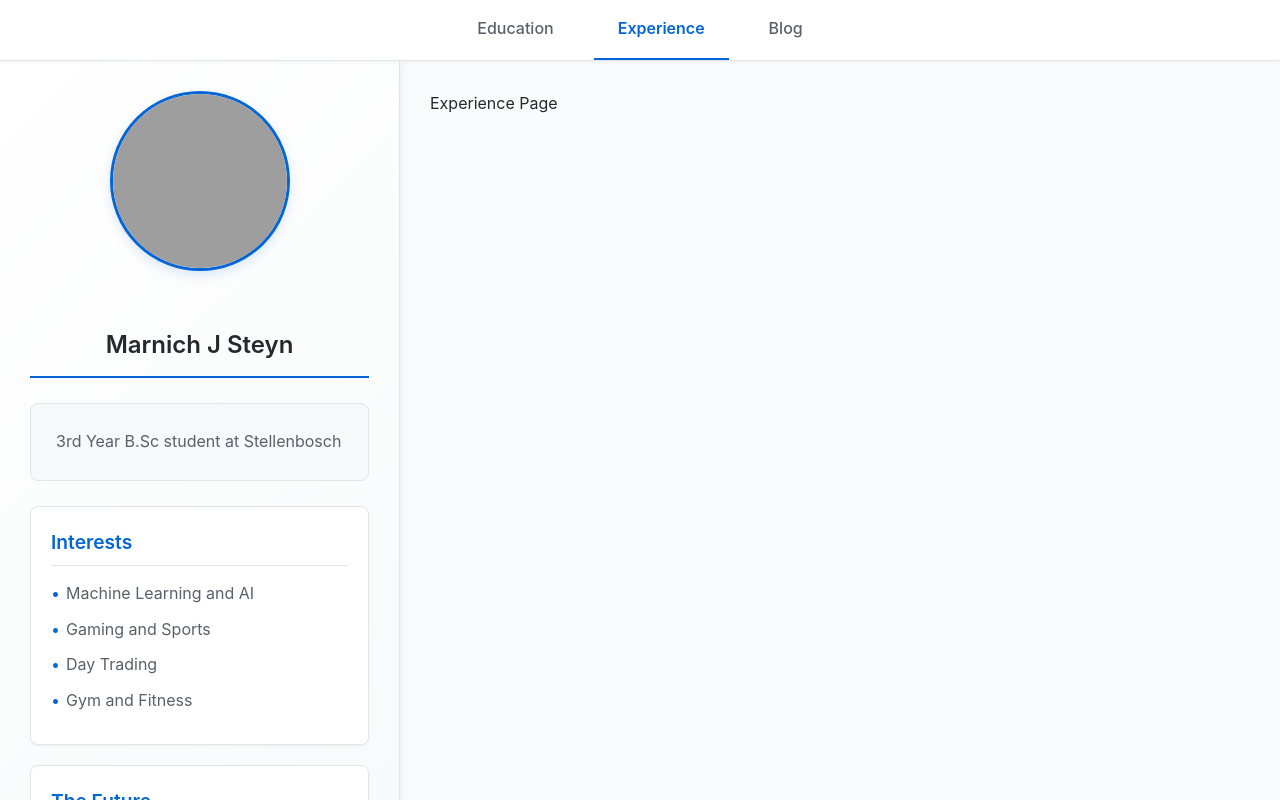
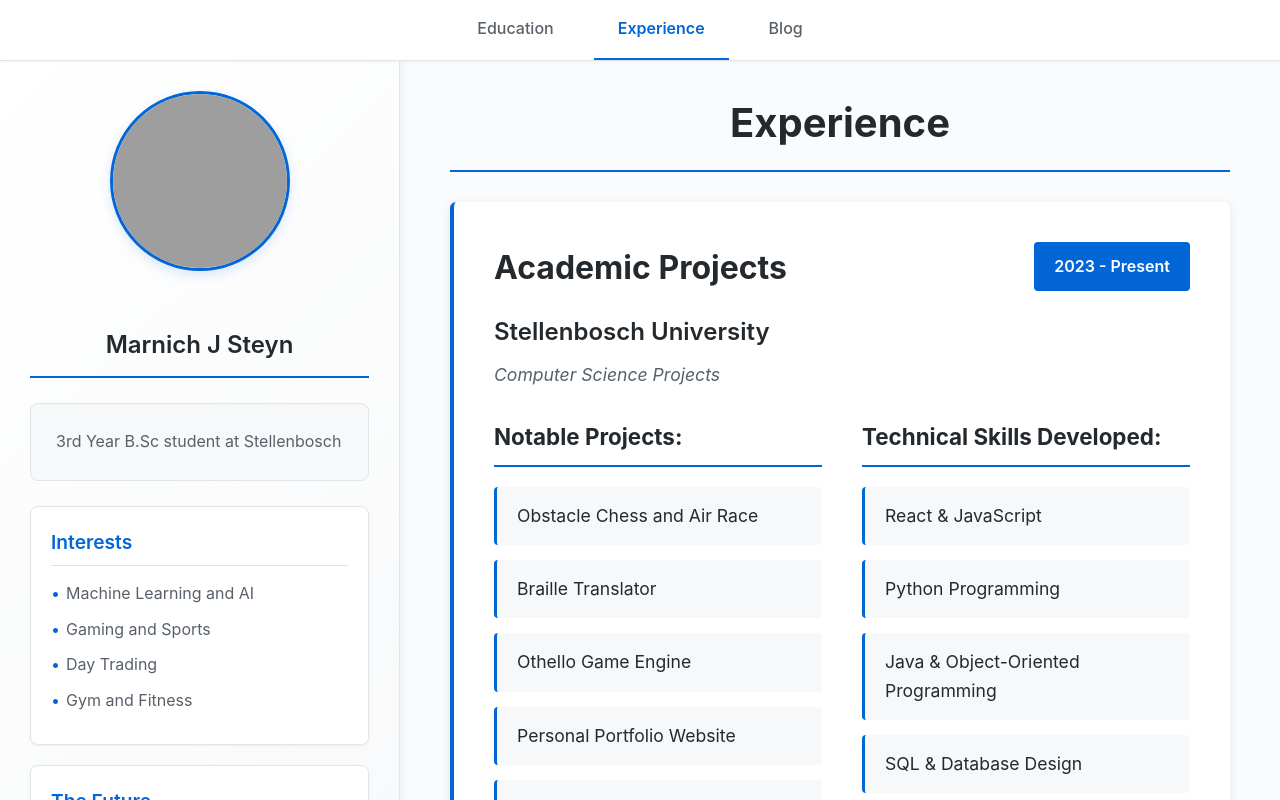
Before and after one commit to MarnichSteyn/PersonalWebsite, a React (Vite) app: page /experience in a window 1280 px wide. Shown: the top 800 px of the page. Built offline with nearby package versions, Linux system fonts and the light colour scheme; grey boxes are pictures that could not be loaded.

Commit message:
Experience page completed

```diff
--- a/src/App.jsx
+++ b/src/App.jsx
@@ -3,6 +3,7 @@ import { BrowserRouter, Routes, Route, Navigate } from 'react-router-dom';
 import './App.css';
 import Layout from './components/Layout';
 import Education from './pages/Education';
+import Experience from './pages/Experience';
 
 function App() {
   return (
@@ -12,7 +13,7 @@ function App() {
           <Routes>
             <Route path="/" element={<Navigate to="/education" replace />} />
             <Route path="/education" element={<Education />} />
-            <Route path="/experience" element={<div>Experience Page</div>} />
+            <Route path="/experience" element={<Experience />} />
             <Route path="/blog" element={<div>Blog Page</div>} />
           </Routes>
         </Layout>
--- a/src/pages/Experience.jsx
+++ b/src/pages/Experience.jsx
@@ -0,0 +1,111 @@
+import React from 'react';
+import '../styles/Experience.css';
+
+function Experience() {
+    return (
+        <div className="experience-page">
+            <h1>Experience</h1>
+
+            <div className="experience-container">
+                <div className="experience-item">
+                    <div className="experience-header">
+                        <h2>Academic Projects</h2>
+                        <span className="experience-year">2023 - Present</span>
+                    </div>
+                    <h3 className="organization">Stellenbosch University</h3>
+                    <p className="location">Computer Science Projects</p>
+
+                    <div className="experience-details">
+                        <div className="projects-section">
+                            <h4>Notable Projects:</h4>
+                            <ul className="projects-list">
+                                <li>Obstacle Chess and Air Race</li>
+                                <li>Braille Translator</li>
+                                <li>Othello Game Engine</li>
+                                <li>Personal Portfolio Website</li>
+                                <li>Online Groupchat Application</li>
+                                <li>Fraud Detection Website</li>
+                            </ul>
+                        </div>
+
+                        <div className="skills-section">
+                            <h4>Technical Skills Developed:</h4>
+                            <ul className="skills-list">
+                                <li>React & JavaScript</li>
+                                <li>Python Programming</li>
+                                <li>Java & Object-Oriented Programming</li>
+                                <li>SQL & Database Design</li>
+                                <li>Git Version Control</li>
+                                <li>HTML/CSS</li>
+                            </ul>
+                        </div>
+                    </div>
+                </div>
+
+                <div className="experience-item">
+                    <div className="experience-header">
+                        <h2>Personal Development</h2>
+                        <span className="experience-year">2022 - Present</span>
+                    </div>
+                    <h3 className="organization">Self-Directed Learning</h3>
+                    <p className="location">Online & Personal Projects</p>
+
+                    <div className="experience-details">
+                        <div className="learning-section">
+                            <h4>Self-Learning Initiatives:</h4>
+                            <ul className="learning-list">
+                                <li>Built personal coding projects on GitHub</li>
+                                <li>Participated in coding challenges and hackathons</li>
+                                <li>Studied trading strategies and market analysis</li>
+                                <li>Developed fitness and nutrition programs</li>
+                            </ul>
+                        </div>
+
+                        <div className="certifications-section">
+                            <h4>Certifications & Achievements:</h4>
+                            <ul className="certifications-list">
+                                <li>Online JavaScript Fundamentals Course</li>
+                                <li>HTML/CSS Responsive Design Certificate</li>
+                                <li>Python Programming Bootcamp</li>
+                                <li>Git & GitHub Mastery Course</li>
+                            </ul>
+                        </div>
+                    </div>
+                </div>
+
+                <div className="experience-item">
+                    <div className="experience-header">
+                        <h2>Career Objectives</h2>
+                        <span className="experience-year">2025 - Future</span>
+                    </div>
+                    <h3 className="organization">Professional Goals</h3>
+                    <p className="location">Seeking Opportunities</p>
+
+                    <div className="experience-details">
+                        <div className="goals-section">
+                            <h4>Short-term Goals:</h4>
+                            <ul className="goals-list">
+                                <li>Secure software development internship for 2025</li>
+                                <li>Complete advanced courses in data science</li>
+                                <li>Build portfolio of full-stack web applications</li>
+                                <li>Contribute to open-source projects</li>
+                            </ul>
+                        </div>
+
+                        <div className="longterm-section">
+                            <h4>Long-term Vision:</h4>
+                            <ul className="longterm-list">
+                                <li>Full-stack data engineer role in international company</li>
+                                <li>Expertise in machine learning and AI applications</li>
+                                <li>Combination of trading knowledge with tech skills</li>
+                                <li>Leadership position in innovative tech solutions</li>
+                            </ul>
+                        </div>
+                    </div>
+                </div>
+            </div>
+        </div>
+    );
+}
+
+export default Experience;
--- /dev/null
+++ b/src/styles/Experience.css
@@ -0,0 +1,211 @@
+.experience-page {
+    max-width: 100%;
+    margin: 0 auto;
+    padding: 0 20px;
+}
+
+.experience-page h1 {
+    color: #24292E;
+    font-size: 2.5em;
+    margin-bottom: 30px;
+    border-bottom: 2px solid #0366D6;
+    padding-bottom: 15px;
+    text-align: center;
+}
+
+.experience-container {
+    display: flex;
+    flex-direction: column;
+    gap: 40px;
+}
+
+.experience-item {
+    background: #FFFFFF;
+    border-radius: 6px;
+    padding: 40px;
+    box-shadow: 0 2px 12px rgba(0, 0, 0, 0.08);
+    border-left: 4px solid #0366D6;
+    min-height: 85vh;
+    width: 100%;
+    max-width: 1200px;
+    margin: 0 auto;
+}
+
+.experience-header {
+    display: flex;
+    justify-content: space-between;
+    align-items: flex-start;
+    margin-bottom: 20px;
+    flex-wrap: wrap;
+}
+
+.experience-header h2 {
+    color: #24292E;
+    font-size: 2em;
+    margin: 0;
+    flex: 1;
+}
+
+.experience-year {
+    background: #0366D6;
+    color: white;
+    padding: 12px 20px;
+    border-radius: 4px;
+    font-weight: 600;
+    font-size: 1em;
+}
+
+.organization {
+    color: #24292E;
+    font-size: 1.5em;
+    margin: 10px 0;
+    font-weight: 600;
+}
+
+.location {
+    color: #586069;
+    font-style: italic;
+    margin-bottom: 30px;
+    font-size: 1.1em;
+}
+
+.experience-details {
+    display: grid;
+    grid-template-columns: 1fr 1fr;
+    gap: 40px;
+    height: 100%;
+}
+
+/* Section Styles */
+.projects-section h4,
+.skills-section h4,
+.leadership-section h4,
+.responsibilities-section h4,
+.learning-section h4,
+.certifications-section h4,
+.goals-section h4,
+.longterm-section h4 {
+    color: #24292E;
+    margin-bottom: 20px;
+    font-size: 1.4em;
+    border-bottom: 2px solid #0366D6;
+    padding-bottom: 10px;
+}
+
+/* Project item styling */
+.project-item {
+    background: #F6F8FA;
+    padding: 20px;
+    border-radius: 4px;
+    margin-bottom: 20px;
+    border-left: 3px solid #0366D6;
+    transition: all 0.3s ease;
+}
+
+.project-item:hover {
+    background: #E1F5FE;
+    transform: translateY(-2px);
+}
+
+.project-item h5 {
+    color: #24292E;
+    font-size: 1.2em;
+    margin: 0 0 10px 0;
+    font-weight: 600;
+}
+
+.project-item p {
+    color: #586069;
+    font-size: 1em;
+    line-height: 1.5;
+    margin: 0;
+}
+
+.projects-list,
+.skills-list,
+.leadership-list,
+.responsibilities-list,
+.learning-list,
+.certifications-list,
+.goals-list,
+.longterm-list {
+    list-style: none;
+    padding: 0;
+    display: grid;
+    grid-template-columns: 1fr;
+    gap: 15px;
+}
+
+.projects-list li,
+.skills-list li,
+.leadership-list li,
+.responsibilities-list li,
+.learning-list li,
+.certifications-list li,
+.goals-list li,
+.longterm-list li {
+    background: #F6F8FA;
+    padding: 15px 20px;
+    border-radius: 4px;
+    color: #24292E;
+    border-left: 3px solid #0366D6;
+    transition: all 0.3s ease;
+    font-size: 1.1em;
+}
+
+.projects-list li:hover,
+.skills-list li:hover,
+.leadership-list li:hover,
+.responsibilities-list li:hover,
+.learning-list li:hover,
+.certifications-list li:hover,
+.goals-list li:hover,
+.longterm-list li:hover {
+    background: #E1F5FE;
+    transform: translateY(-2px);
+}
+
+/* Special styling for goals section */
+.goals-list li {
+    border-left-color: #0366D6; /* Green for goals */
+}
+
+.longterm-list li {
+    border-left-color: #0366D6; /* Purple for long-term vision */
+}
+
+.goals-list li:hover {
+    background: #E8F5E8;
+}
+
+.longterm-list li:hover {
+    background: #F3E8FF;
+}
+
+/* Responsive Design */
+@media (max-width: 1200px) {
+    .experience-details {
+        grid-template-columns: 1fr;
+        gap: 30px;
+    }
+}
+
+@media (max-width: 768px) {
+    .experience-page {
+        padding: 0 10px;
+    }
+
+    .experience-item {
+        padding: 25px;
+        min-height: 80vh;
+    }
+
+    .experience-header {
+        flex-direction: column;
+        gap: 15px;
+    }
+
+    .experience-year {
+        align-self: flex-start;
+    }
+}
```
